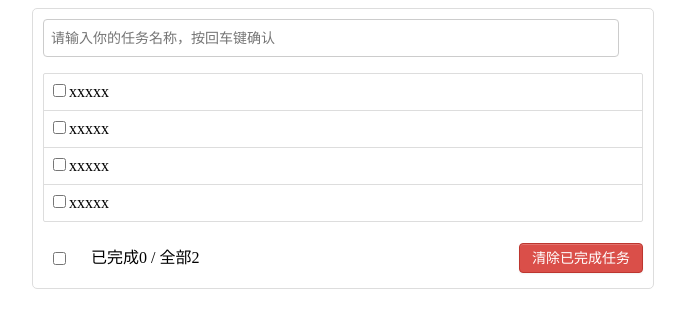
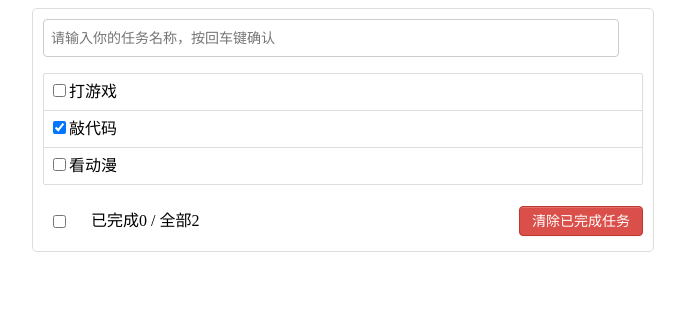
Before and after one commit to Xiao-Ning-166/vue_code, a Vue app in the folder todo_list_demo/: page / in a window 1280 px wide. Shown: the top 328 px of the page, without its empty margins (297-982 px from the left). Built offline with nearby package versions, Linux system fonts and the light colour scheme.

Commit message:
TodoList案例 —— 初始化列表

```diff
--- a/todo_list_demo/src/components/ListBody.vue
+++ b/todo_list_demo/src/components/ListBody.vue
@@ -1,9 +1,6 @@
 <template>
     <ul class="list-body">
-        <ListItem></ListItem>
-        <ListItem></ListItem>
-        <ListItem></ListItem>
-        <ListItem></ListItem>
+        <ListItem v-for="todo in todoList" :key="todo.id" :todo="todo" />
     </ul>
 </template>
 
@@ -15,6 +12,15 @@
         name: 'ListBody',
         components: {
             ListItem
+        },
+        data() {
+            return {
+                todoList: [
+                    {id:'001',name:'打游戏',isFinish:false},
+                    {id:'002',name:'敲代码',isFinish:true},
+                    {id:'003',name:'看动漫',isFinish:false}
+                ]
+            }
         }
     }
 </script>
--- a/todo_list_demo/src/components/ListItem.vue
+++ b/todo_list_demo/src/components/ListItem.vue
@@ -1,8 +1,8 @@
 <template>
     <li>
         <label>
-            <input type="checkbox"/>
-            <span>xxxxx</span>
+            <input type="checkbox" :checked="todo.isFinish"/>
+            <span>{{todo.name}}</span>
         </label>
         <button class="btn btn-danger" style="display:none">删除</button>
     </li>
@@ -11,9 +11,7 @@
 <script>
     export default {
         name: 'ListItem',
-        components: {
-
-        }
+        props: ['todo']
     }
 </script>
 
```
